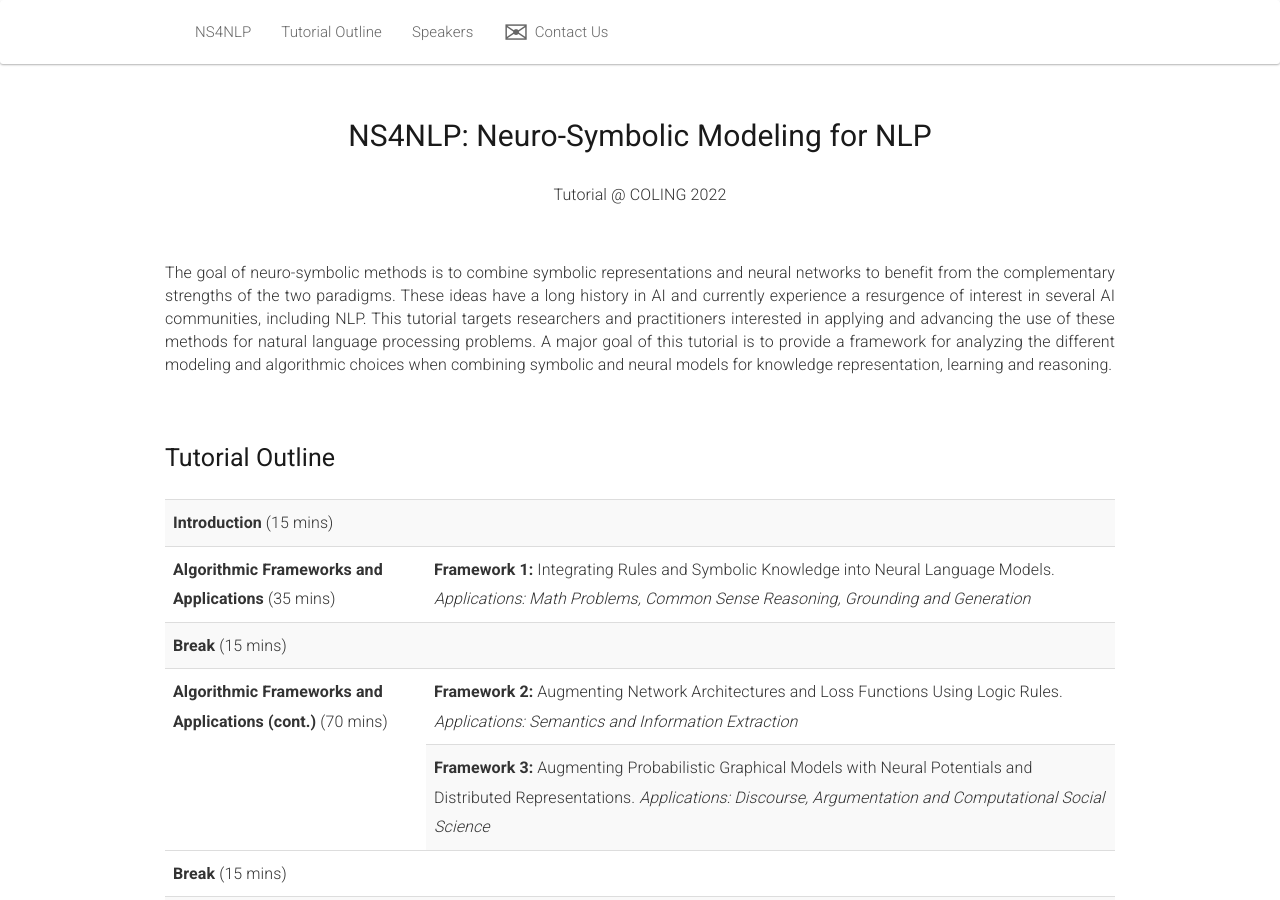
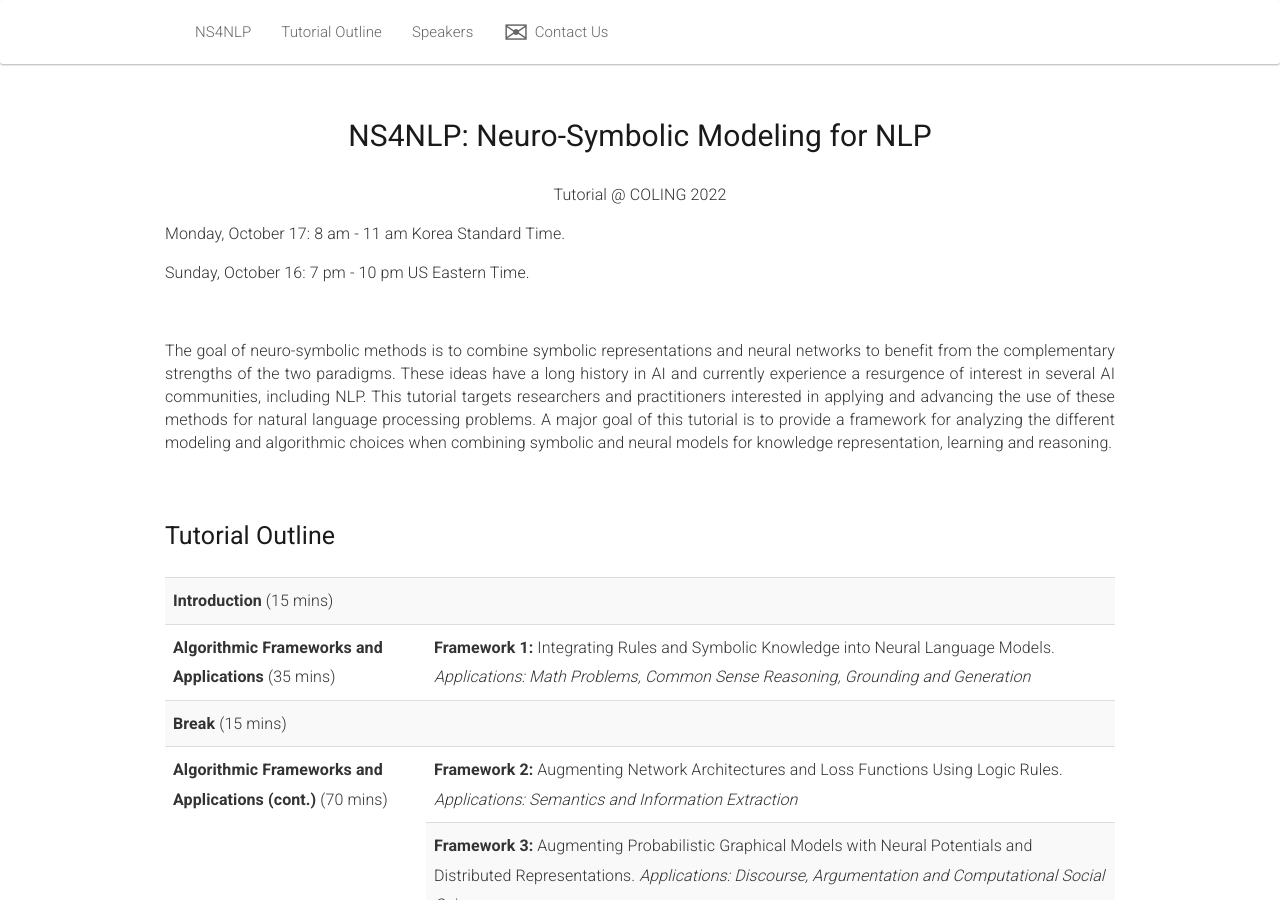
Before and after one commit to ns4nlp-coling/ns4nlp-coling.github.io, a Jekyll site: the page built from _pages/home_2022.md, in a window 1280 px wide and 900 px high. Built offline with Jekyll 4.4.1, drawn with Linux system fonts in a browser that asks for light colours; nearby versions of some CDN libraries.

Commit message:
Update home_2022.md

```diff
--- a/_pages/home_2022.md
+++ b/_pages/home_2022.md
@@ -15,6 +15,8 @@ data_dir: /2022/
 <p style="text-align: center;">
 Tutorial @ COLING 2022
 </p>
+<p> Monday, October 17: 8 am - 11 am Korea Standard Time. </p>
+<p> Sunday, October 16: 7 pm - 10 pm US Eastern Time. </p>
 <br />
 
 {% include introduction.md %}
```
